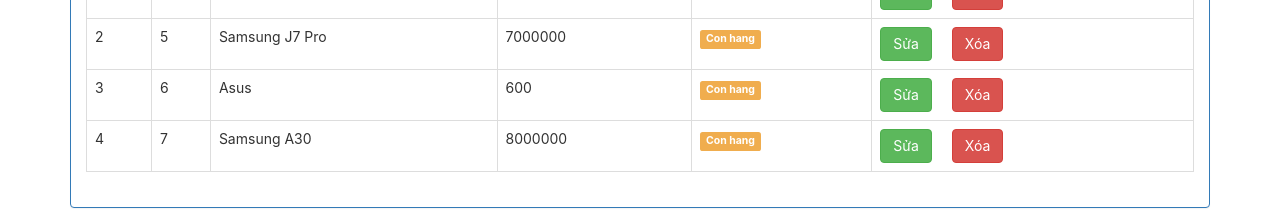
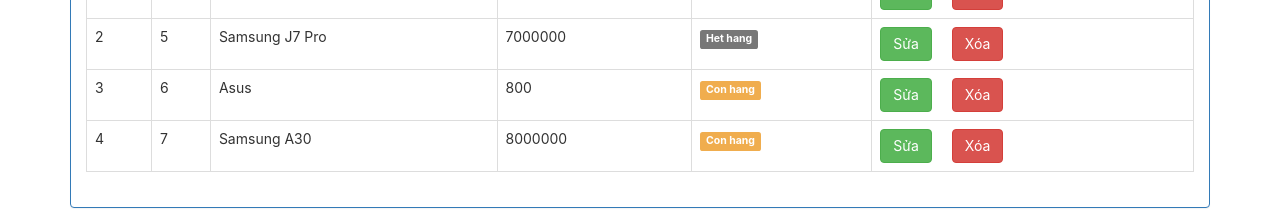
Before and after one commit to nhiph/connectApi, a React (Create React App) app: page /product-list in a window 1280 px wide. Shown: the part 294-504 px from the top of the page. Built offline with nearby package versions, Linux system fonts and the light colour scheme; data requests are answered from the project's data file.

Commit message:
Hoàn thành các chức năng cơ bản
Thêm, Xóa, Cập nhật

```diff
--- a/db.json
+++ b/db.json
@@ -9,12 +9,12 @@
     {
       "name": "Samsung J7 Pro",
       "price": "7000000",
-      "status": true,
+      "status": false,
       "id": 5
     },
     {
       "name": "Asus",
-      "price": "600",
+      "price": "800",
       "status": true,
       "id": 6
     },
--- a/src/components/productItem/ProductItem.js
+++ b/src/components/productItem/ProductItem.js
@@ -1,4 +1,5 @@
 import { Component } from 'react';
+import { Link } from 'react-router-dom';
 
 class ProductItem extends Component {
 
@@ -24,9 +25,11 @@
                   </span>
                 </td>
                 <td>
-                  <button type="button" className="btn btn-success mr-10">
+                  <Link
+                  to = {`/product/${product.id}/edit`}
+                  className="btn btn-success mr-10">
                     Sửa
-                      </button>
+                      </Link>
                   <button
                     type="button"
                     className="btn btn-danger"
--- a/src/pages/productactionpage/ProductActionPage.js
+++ b/src/pages/productactionpage/ProductActionPage.js
@@ -15,6 +15,23 @@
     };
   }
 
+  componentDidMount(){
+    var {match} = this.props;
+    if(match){
+      var id = match.params.id;
+      console.log(id);
+      callApi(`products/${id}`,'GET',null).then(res => {
+        var data = res.data;
+        this.setState({
+          id: data.id,
+          txtName: data.name,
+          txtPrice: data.price,
+          chkbStatus: data.status
+        });
+      });
+    }
+  }
+
   onChange = (e) => {
     var target = e.target;
     var name = target.name;
@@ -27,8 +44,18 @@
   onSave = (e) => {
     e.preventDefault();
     console.log(this.state);
-    var { txtName, txtPrice, chkbStatus } = this.state;
+    var { id, txtName, txtPrice, chkbStatus } = this.state;
     var { history } = this.props;
+    if(id){ //update
+      // http://localhost:3000/product/:id => HTTP Method: PUT
+        callApi(`products/${id}`, 'PUT', {
+          name: txtName,
+          price: txtPrice,
+          status: chkbStatus
+        }).then(res => {
+          history.goBack();
+        });
+    }else{ //add new
       callApi('products', 'POST', {
         name: txtName,
         price: txtPrice,
@@ -37,6 +64,7 @@
         console.log(res);
         history.goBack();
       });
+    }
   }
 
   render () {
@@ -75,6 +103,7 @@
                 name="chkbStatus"
                 value={chkbStatus}
                 onChange={this.onChange}
+                checked={chkbStatus}
               />
               Còn hàng
             </label>
--- a/src/routes.js
+++ b/src/routes.js
@@ -23,7 +23,7 @@
     {
         path: '/product/:id/edit',
         exact: false,
-        main: ({match}) => <ProductActionPage match={match}/>
+        main: ({match, history}) => <ProductActionPage match={match} history={history}/>
     },
     {
         path: '',
```
Lines whose indentation alone changed are shown as unchanged.
